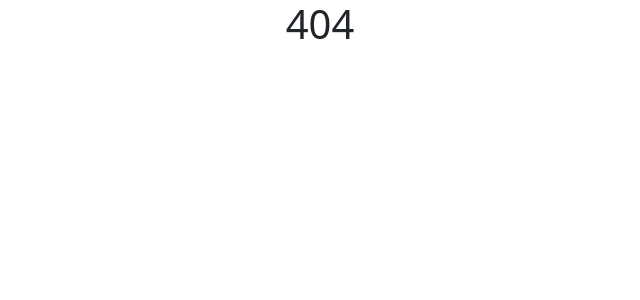
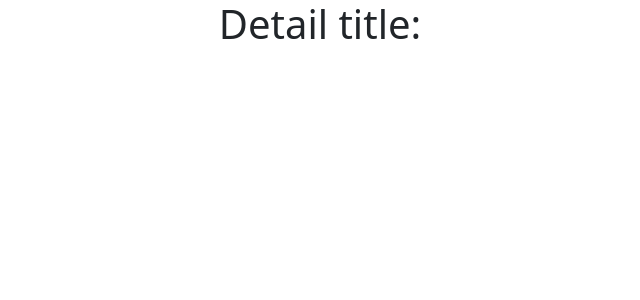
Before and after one commit to rshah98626/amber, a React (Create React App) app: page /item in a window 1280 px wide. Shown: the top 300 px of the page, without its empty margins (320-960 px from the left). Built offline with nearby package versions, Linux system fonts and the light colour scheme.

Commit message:
detail page link setup

```diff
--- a/package.json
+++ b/package.json
@@ -10,6 +10,8 @@
     "@types/node": "^16.11.31",
     "@types/react": "^18.0.8",
     "@types/react-dom": "^18.0.0",
+    "@types/react-router": "^5.1.18",
+    "@types/react-router-dom": "^5.3.3",
     "bootstrap": "^5.1.3",
     "react": "^18.1.0",
     "react-bootstrap": "^2.3.0",
--- a/src/App.tsx
+++ b/src/App.tsx
@@ -2,6 +2,7 @@ import { Route, BrowserRouter, Routes } from "react-router-dom";
 import "./App.css";
 import Gallery from "./components/Gallery";
 import UnknownRoute from "./components/UnknownRoute";
+import NFTItemDetail from "./components/NFTItem/Detail/NFTItemDetail";
 
 function App() {
   return (
@@ -9,6 +10,7 @@ function App() {
       <BrowserRouter>
         <Routes>
           <Route path="/" element={<Gallery />} />
+          <Route path="/item" element={<NFTItemDetail />} />
           <Route path="*" element={<UnknownRoute />} />
         </Routes>
       </BrowserRouter>
--- /dev/null
+++ b/src/components/NFTItem/Detail/NFTItemDetail.tsx
@@ -0,0 +1,20 @@
+import { useLocation } from "react-router-dom";
+import { NFTItemProps } from "..";
+
+const NFTItemDetail = () => {
+  const state = useLocation().state;
+  console.log(state);
+  const hasNameProps = (
+    state: object | null | NFTItemProps | unknown
+  ): state is NFTItemProps => {
+    // you use `as` here, but only so typescript doesn't yell at you while you access the property
+    // specifically to test if it is there
+    return (state as NFTItemProps)?.id !== undefined;
+  };
+
+  return (
+    <h1>Detail title: {hasNameProps(state) ? state.artist : undefined}</h1>
+  );
+};
+
+export default NFTItemDetail;
--- /dev/null
+++ b/src/components/NFTItem/Detail/index.tsx
@@ -0,0 +1 @@
+export { default } from "./NFTItemDetail";
--- a/src/components/NFTItem/NFTItem.tsx
+++ b/src/components/NFTItem/NFTItem.tsx
@@ -2,19 +2,27 @@ import styles from "./NFTItem.module.scss";
 import { Container, Row, Col } from "react-bootstrap";
 import { useState } from "react";
 import { NFTItemProps } from ".";
+import { useNavigate } from "react-router-dom";
 
 const NFTItem = (props: { data: NFTItemProps }) => {
   const [isHovering, setIsHovering] = useState(false);
+  const navigate = useNavigate();
+
+  const handleClick = (data: NFTItemProps) => {
+    navigate("/item/", { state: data });
+  };
   return (
     <div
       onMouseOver={() => setIsHovering(true)}
       onMouseOut={() => setIsHovering(false)}
+      onClick={() => handleClick(props.data)}
     >
       {isHovering ? (
         <NFTVideo data={props.data} />
       ) : (
         <NFTImage data={props.data} />
       )}
+      ]
     </div>
   );
 };
```
Also changed, not shown: 1 other file (tests, documents, lock files or other folders).
